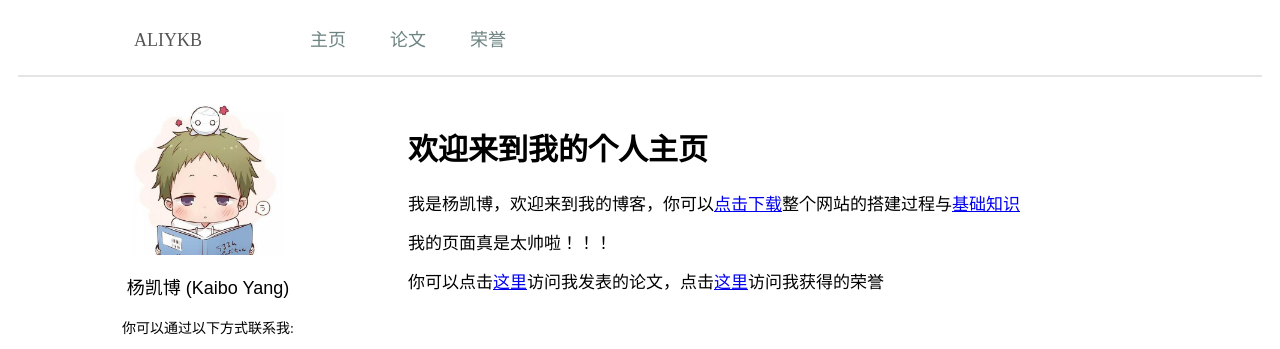
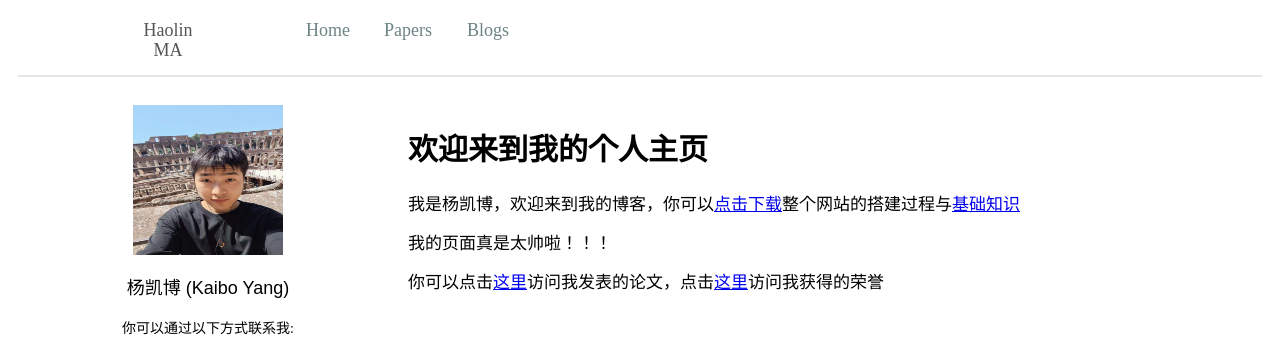
Before and after one commit to sm-1z/haolinMA.github.io, a plain HTML site: page index.html in a window 1280 px wide. Shown: the top 349 px of the page. Drawn offline with Linux system fonts and the light colour scheme.

Commit message:
second submit

```diff
--- a/index.html
+++ b/index.html
@@ -5,10 +5,10 @@
     <title>Welcome to My Site</title>
     <meta charset="utf-8">
     <meta http-equiv="refresh" content="30">
-    <meta name="author" content="YangKaibo">
-    <meta name="description" content="杨凯博的个人主页">
+    <meta name="author" content="Haolin MA">
+    <meta name="description" content="Haolin Ma's personal website">
 
-    <link rel="icon" href="./images/base/图标.ico" type="image/x-icon">
+    <link rel="icon" href="images/base/logo.ico" type="image/x-icon">
 
     <link rel="stylesheet" type="text/css" href="./css/header.css">
     <link rel="stylesheet" type="text/css" href="./css/index.css">
@@ -20,11 +20,11 @@
         <nav>
             <ul>
                 <li></li>
-                <li>ALIYKB</li>
+                <li>Haolin MA</li>
                 <li></li>
-                <li><a href="./index.html">主页</a></li>
-                <li><a href="./paper.html">论文</a></li>
-                <li><a href="./honor.html">荣誉</a></li>
+                <li><a href="./index.html">Home</a></li>
+                <li><a href="./paper.html">Papers</a></li>
+                <li><a href="./honor.html">Blogs</a></li>
             </ul>
         </nav>
     </header>
@@ -32,7 +32,7 @@
 
     <!-- 个人信息栏 -->
     <aside class="index_person_info">
-        <img src=" ./images/base/头像.jpg" alt="显示失败" style="margin-top: 25px;width: 150px;height: 150px;" />
+        <img src=" ./images/base/head.jpg" alt="显示失败" style="margin-top: 25px;width: 150px;height: 150px;" />
         <p style="font-family: 'Arial', '华文行楷', 'KaiTi', '行楷', sans-serif;font-size: 18px;">杨凯博 (Kaibo Yang)</p>
 
         <!-- 替换href中的邮箱、链接等个人信息地址 -->
```
Also changed, not shown: honor.html (+2 -2 lines), paper.html (+2 -2 lines), images/base/head.jpg (added), images/base/logo.ico (renamed from images/base/图标.ico), images/base/头像.jpg (deleted).
